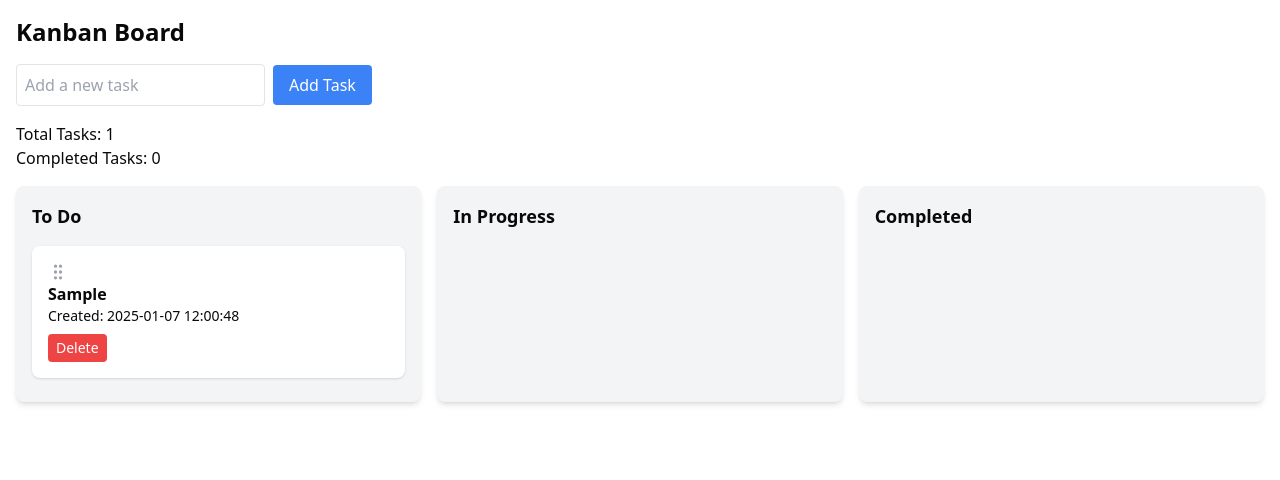
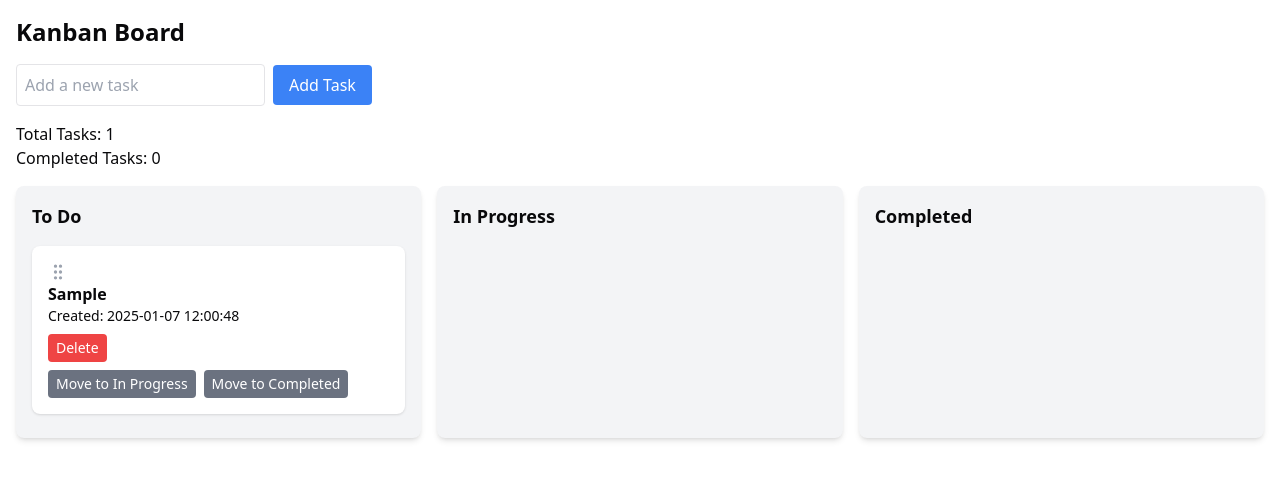
Before and after one commit to damandeep611/dayTracker, a React (Vite) app: page /dashboard in a window 1280 px wide. Both pictures are taken after typing "Sample" into the empty fields and a click on the button "Add Task". Shown: the top 480 px of the page. Built offline with nearby package versions, Linux system fonts and the light colour scheme.

Commit message:
task card error resolved

```diff
--- a/src/components/dashboard/TaskCard.tsx
+++ b/src/components/dashboard/TaskCard.tsx
@@ -70,6 +70,33 @@ export const TaskCard: React.FC<TaskCardProps> = ({
         >
           Delete
         </button>
+        {/* status update buttons  */}
+        <div className="mt-2 space-x-2">
+          {task.status !== "todo" && (
+            <button
+              onClick={() => updateStatus(task.id, "todo")}
+              className="bg-gray-500 text-white px-2 py-1 rounded text-sm"
+            >
+              Move to todo
+            </button>
+          )}
+          {task.status !== "inProgress" && (
+            <button
+              onClick={() => updateStatus(task.id, "inProgress")}
+              className="bg-gray-500 text-white px-2 py-1 rounded text-sm"
+            >
+              Move to In Progress
+            </button>
+          )}
+          {task.status !== "completed" && (
+            <button
+              onClick={() => updateStatus(task.id, "completed")}
+              className="bg-gray-500 text-white px-2 py-1 rounded text-sm"
+            >
+              Move to Completed
+            </button>
+          )}
+        </div>
       </div>
     </div>
   );
```
